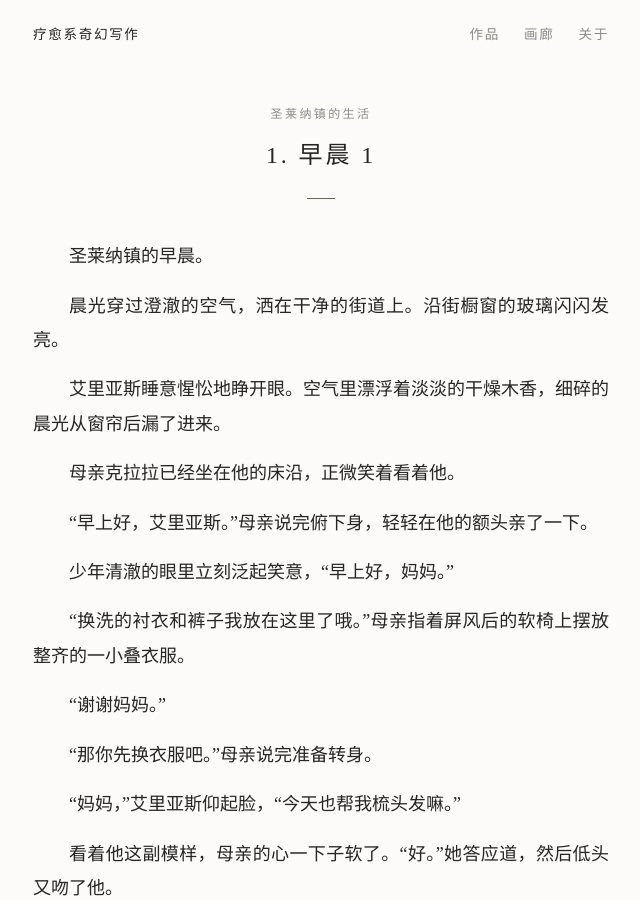
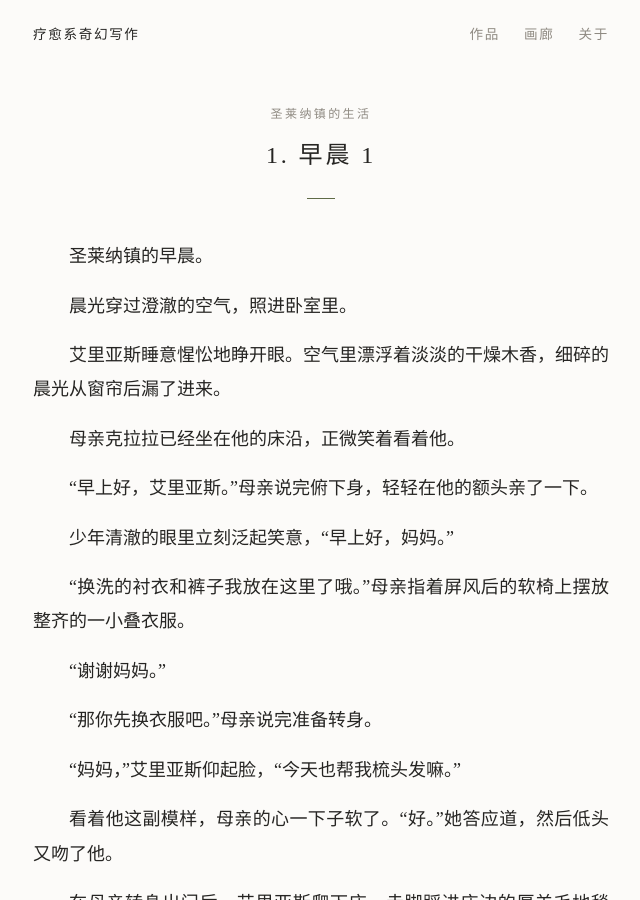
Before and after one commit to kxxx55500/kxxx55500.github.io, a Jekyll site: the page built from _chapters/saint-leina/1.md, in a window 1280 px wide and 900 px high. Shown: the whole window, without its empty margins (319-959 px from the left). Built offline with Jekyll 4.4.1, drawn with Linux system fonts in a browser that asks for light colours; some web fonts are replaced.

Commit message:
修改 章节：1

```diff
--- a/_chapters/saint-leina/1.md
+++ b/_chapters/saint-leina/1.md
@@ -1,13 +1,13 @@
 ---
-title: 早晨 1
 work: saint-leina
 order: 1
+title: 早晨 1
 published: true
 ---
 
 圣莱纳镇的早晨。
 
-晨光穿过澄澈的空气，洒在干净的街道上。沿街橱窗的玻璃闪闪发亮。
+晨光穿过澄澈的空气，照进卧室里。
 
 艾里亚斯睡意惺忪地睁开眼。空气里漂浮着淡淡的干燥木香，细碎的晨光从窗帘后漏了进来。
 
```
